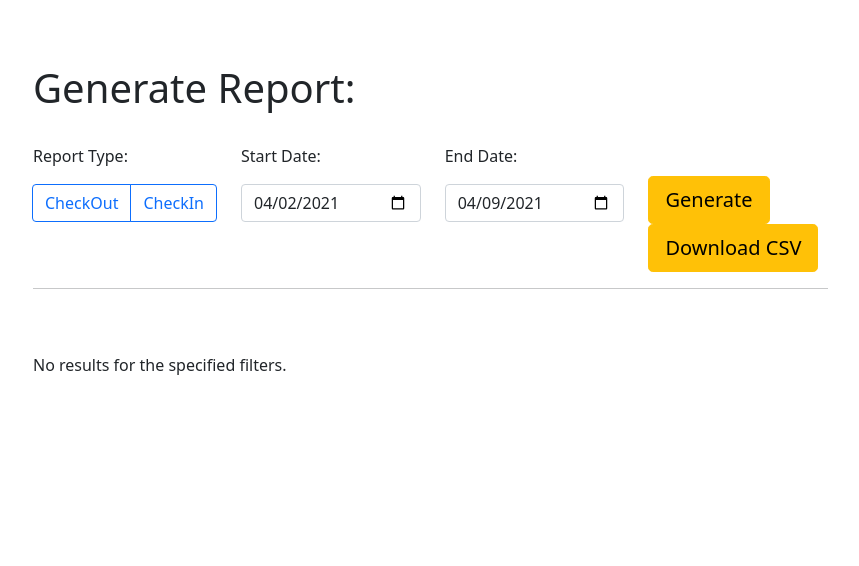
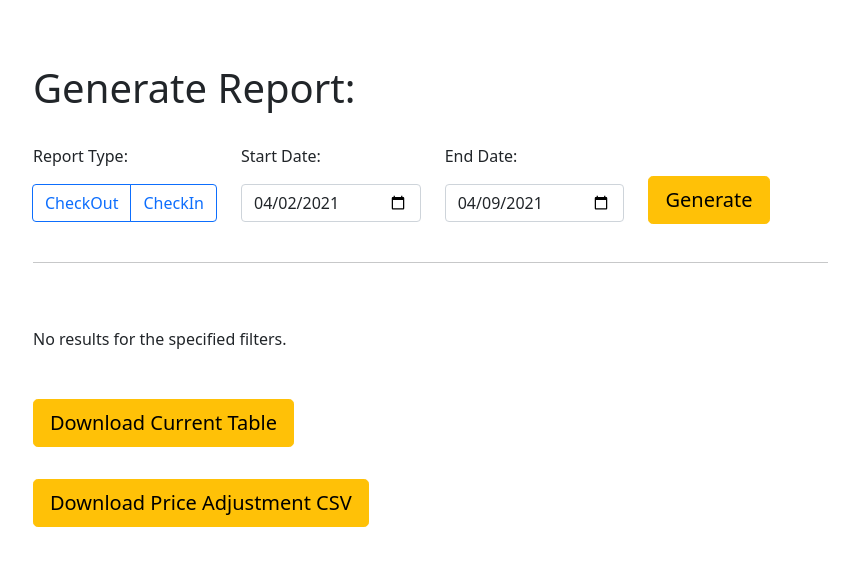
Before and after one commit to mkornyev/FLP-Inventory, a Django app: page /report/ in a window 1280 px wide. Shown: the part 59-625 px from the top of the page, without its empty margins (107-966 px from the left). Run offline with Django 3.2, Linux system fonts and the light colour scheme; the visitor is signed in with stand-in values (Sample User, id 1); some libraries are stand-ins or nearby versions.

Commit message:
alternate export csv

```diff
--- a/inventory/templates/inventory/generate_report.html
+++ b/inventory/templates/inventory/generate_report.html
@@ -34,7 +34,6 @@
 
                   <div class="col mt-2"><br>
                     <button class="btn btn-lg btn-warning" type="submit">Generate</button>
-                    <button class="btn btn-lg btn-warning" name="export" type="submit">Download CSV</button>
                   </div>
                 </div>
 
@@ -121,6 +120,17 @@
         {% endif %}
       </div>
     </div>
+    <div class="row">
+      <div class="col mt-2"><br>
+        <button class="btn btn-lg btn-warning" name="export_table" type="submit">Download Current Table</button>
+      </div>
+    </div>
+    <div class="row">
+      <div class="col mt-2"><br>
+        <button class="btn btn-lg btn-warning" name="export" type="submit">Download Price Adjustment CSV</button>
+      </div>
+    </div>
+    <br>
 </div>
 </form>
 
--- a/inventory/views.py
+++ b/inventory/views.py
@@ -126,6 +126,26 @@ def generate_report(request):
                             tx.item.price,
                             0 if tx.item.price is None else tx.quantity*tx.item.price
                         ])
+            return response
+
+        if 'export_table' in request.POST:
+            qs = context['results']
+            response = HttpResponse()
+            response['Content-Disposition'] = 'attachment; filename=data.csv'
+            writer = csv.writer(response)
+
+            if len(qs) is not 0:
+                field_names = [f.name for f in qs.model._meta.get_fields()]
+                writer.writerow(field_names)
+                for i in qs:
+                    row = []
+                    for f in field_names:
+                        if f == "items":
+                            txs = ''.join([str(tx) for tx in i.items.all()])
+                            row.append(txs)
+                        else:
+                            row.append(getattr(i, f))
+                    writer.writerow(row)
             return response
 
         context['results'] = getPagination(request, context['results'], DEFAULT_PAGINATION_SIZE)
```
